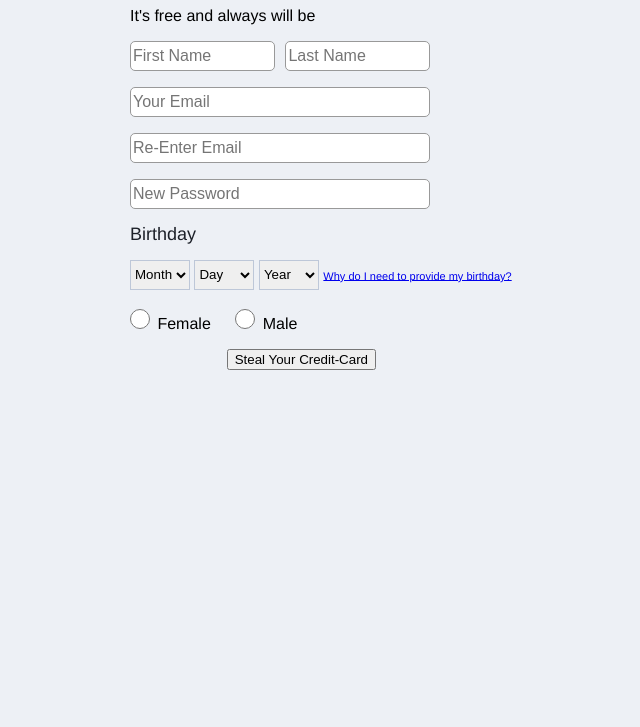
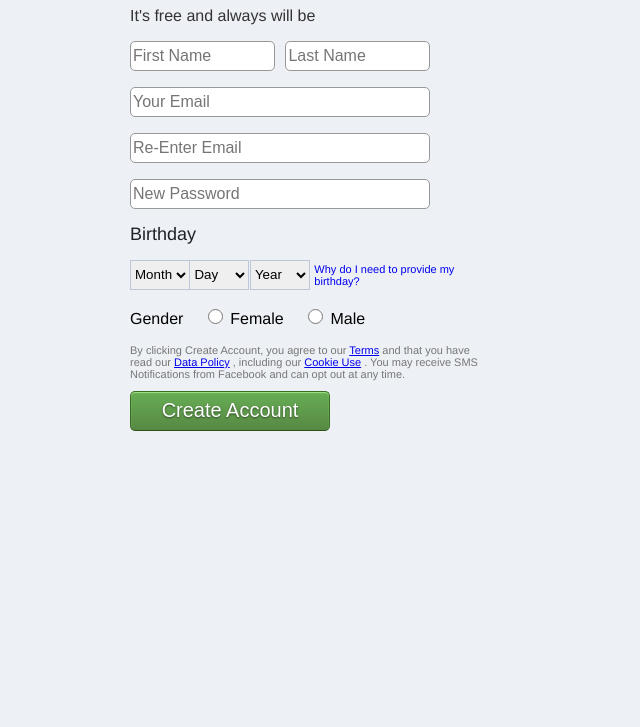
Before and after one commit to jkangas77/WebDesign2017, a plain HTML site: page FacebookClone/facebook.html in a window 1280 px wide. Shown: the part 73-800 px from the top of the page, without its empty margins (126-766 px from the left). Drawn offline with Linux system fonts and the light colour scheme.

Commit message:
Finished Fakebook

```diff
--- a/FacebookClone/facebook.html
+++ b/FacebookClone/facebook.html
@@ -1,12 +1,12 @@
 <!DOCTYPE html>
 <html>
 <head>
-	<title>Totally Facebook</title>
+	<title>Facebook - Log In or Sign Up</title>
 	<link rel="stylesheet" href="form.css" type="text/css"></link>
 </head>
 <body>
 	<h1> Sign Up </h1>
-	<p> It's free and always will be </p>
+	<p id="subheader"> It's free and always will be </p>
   <form action="/my-handling-form-page" method="post" id="disform">
       <div>
           <input type="text" id="fname" name="user_name" size="15" maxlength="100" placeholder="First Name"/>
@@ -195,14 +195,25 @@
 
 
 <p id="radiobuttons">
+Gender
 <label for="g1"><input type="radio" name="g" id="g1" value="M"> Female</label>
 <label for="g2"><input type="radio" name="g" id="g2" value="F"> Male</label>
+</p>
+
+<p id="almostthere">
+	By clicking Create Account, you agree to our
+	<a href="/legal/terms" id="terms-link" target="_blank" rel="nofollow">Terms</a>
+	 and that you have read our
+	 <a href="/about/privacy" id="privacy-link" target="_blank" rel="nofollow">Data Policy</a>
+	 , including our
+	 <a href="/policies/cookies/" id="cookie-use-link" target="_blank" rel="nofollow">Cookie Use</a>
+	 . You may receive SMS Notifications from Facebook and can opt out at any time.
 </p>
 
 
 
       <div class="button">
-        <button type="submit">Steal Your Credit-Card</button>
+        <button type="submit" id="greenbutton">Create Account</button>
     </div>
   </form>
 </body>
--- a/FacebookClone/form.css
+++ b/FacebookClone/form.css
@@ -5,6 +5,11 @@ body {
   margin-left: 20vw;
   background-color: rgb(237, 240, 245);
   font-family: Helvetica, Arial, sans-serif;
+}
+
+h1, #subheader {
+  font-family: 'Freight Sans Bold', Helvetica, Arial, sans-serif !important;
+  color: #333;
 }
 
 #disform {
@@ -31,10 +36,12 @@ body {
 
 #g1, #g2 {
   writing-mode: horizontal;
-  height: 20px;
-  width: 20px;
+  margin-left: 20px;
+  height: 15px;
+  width: 15px;
 }
-#g2 {
+
+#g1 {
   margin-left: 20px;
 }
 
@@ -56,6 +63,10 @@ input:focus, textarea:focus {
 
 #birthday-help {
   font-size: 11px;
+  max-width: 150px;
+  display: inline-block;
+  vertical-align: middle;
+  text-decoration: none;
 }
 
 #day-list, #month-list, #year-list {
@@ -64,12 +75,46 @@ input:focus, textarea:focus {
   border: 1px solid #bdc7d8;
   background-color: buttonface;
   border-style: solid;
+  display: inline-block;
+  word-spacing: normal;
+  text-align: start;
+  margin: 0em 0em 0em 0em;
+  padding: 0px;
+}
+
+#day-list, #year-list {
+  margin-left: -4px;
+}
+
+#day-list {
+  margin-left: -5px;
 }
 
 #bday-header {
   color: #1d2129;
   font-size: 18px;
   font-weight: normal;
+}
+
+#almostthere {
+  color: #777;
+  font-size: 11px;
+  text-decoration: none;
+  max-width: 350px;
+}
+
+#greenbutton {
+  background: linear-gradient(#67ae55, #578843);
+  box-shadow: inset 0 1px 1px #a4e388;
+  border: 1px solid;
+  border-radius: 5px;
+  color: #fff;
+  position: relative;
+  font-size: 20px;
+  height: 40px;
+  width: 200px;
+  text-shadow: 0 1px 2px rgba(0,0,0,.5);
+  border-color: #3b6e22 #3b6e22 #2c5115;
 }
 
 textarea {
@@ -86,12 +131,12 @@ textarea {
 
 .button {
     /* To position the buttons to the same position of the text fields */
-    padding-left: 90px; /* same size as the label elements */
+    padding-left: 0px; /* same size as the label elements */
 }
 button {
     /* This extra margin represent roughly the same space as the space
        between the labels and their text fields */
-    margin-left: .5em;
+    margin-left: .0em;
 }
 
 form div + div {
```
